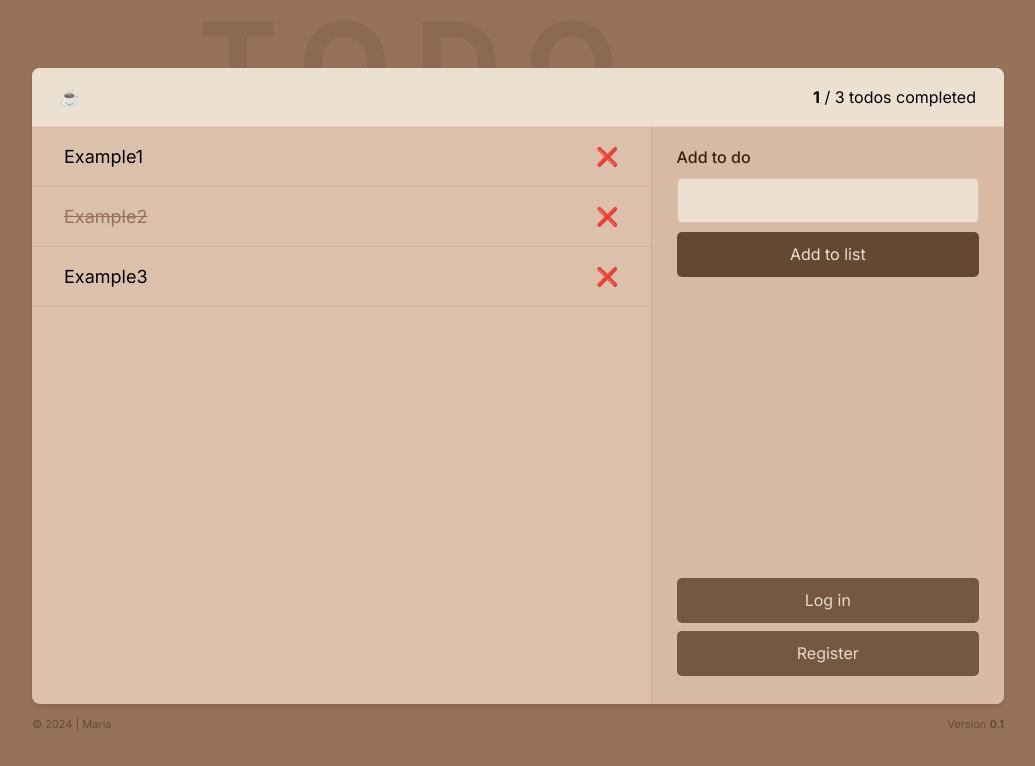
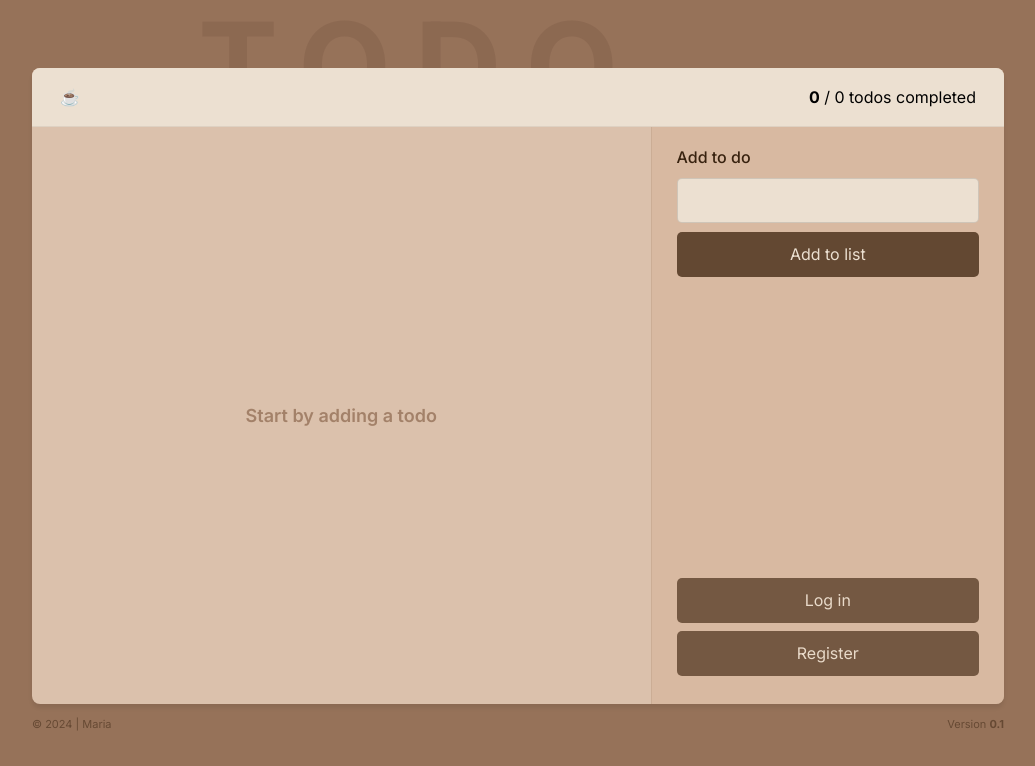
Before and after one commit to quelquez/todo-app, a React (Vite) app: page / in a window 1280 px wide. Shown: the top 766 px of the page, without its empty margins (122-1157 px from the left). Built offline with nearby package versions, Linux system fonts and the light colour scheme.

Commit message:
Add text for empty state

```diff
--- a/src/components/App.tsx
+++ b/src/components/App.tsx
@@ -7,23 +7,7 @@
 
 function App() {
 
-  const [todos, setTodos] = useState([
-    {
-      id: 1,
-      text: "Example1",
-      isCompleted: false,
-    },
-    {
-      id: 2,
-      text: "Example2",
-      isCompleted: true,
-    },
-    {
-      id: 3,
-      text: "Example3",
-      isCompleted: false,
-    },
-  ]);
+  const [todos, setTodos] = useState([]);
 
   return (
     <div className="flex justify-center items-center font-sans bg-[#967259] min-h-screen flex-col">
--- a/src/components/TodoList.tsx
+++ b/src/components/TodoList.tsx
@@ -4,6 +4,7 @@
 
   return (
     <ul>
+      {todos.length === 0 && (<li className="h-full flex justify-center items-center  text-[#967259] text-[18px] opacity-80 font-semibold">Start by adding a todo</li>)}
       {todos.map((todo) => (
         <li
           key={todo.id}
```
